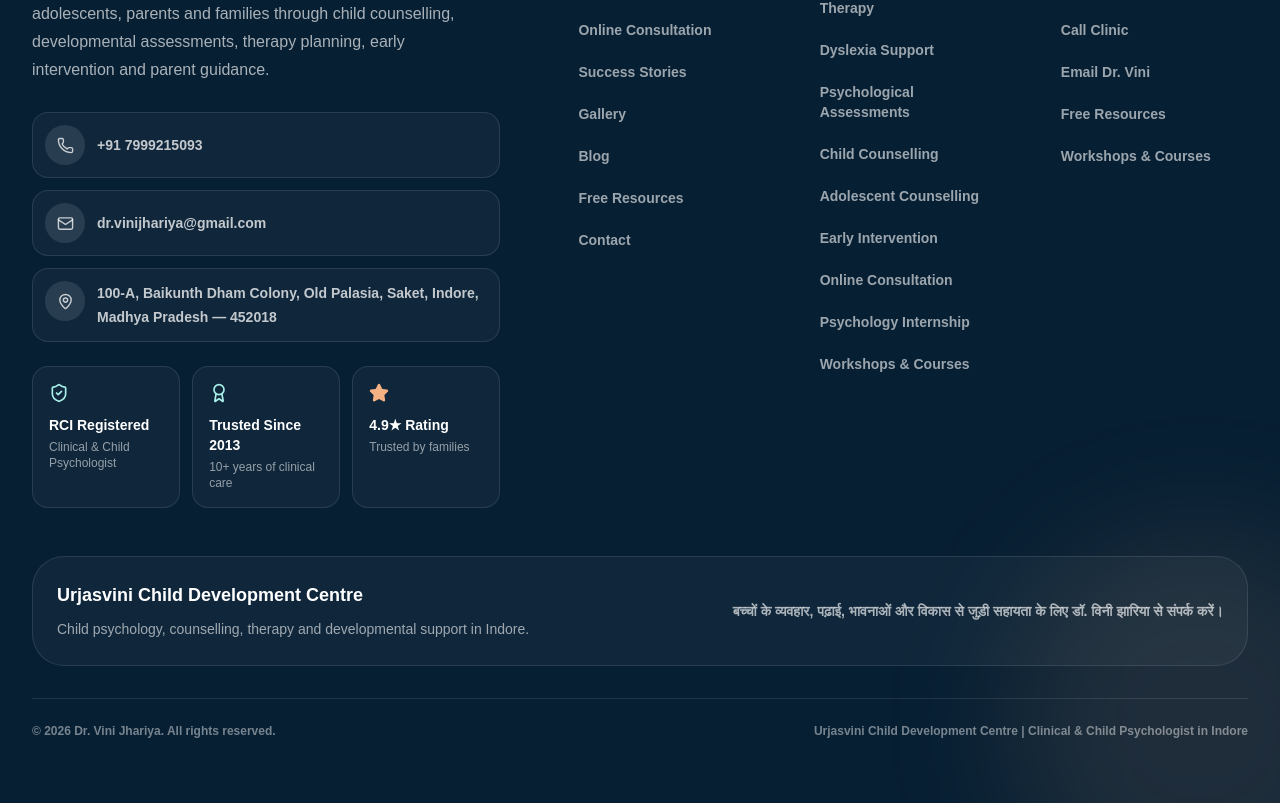
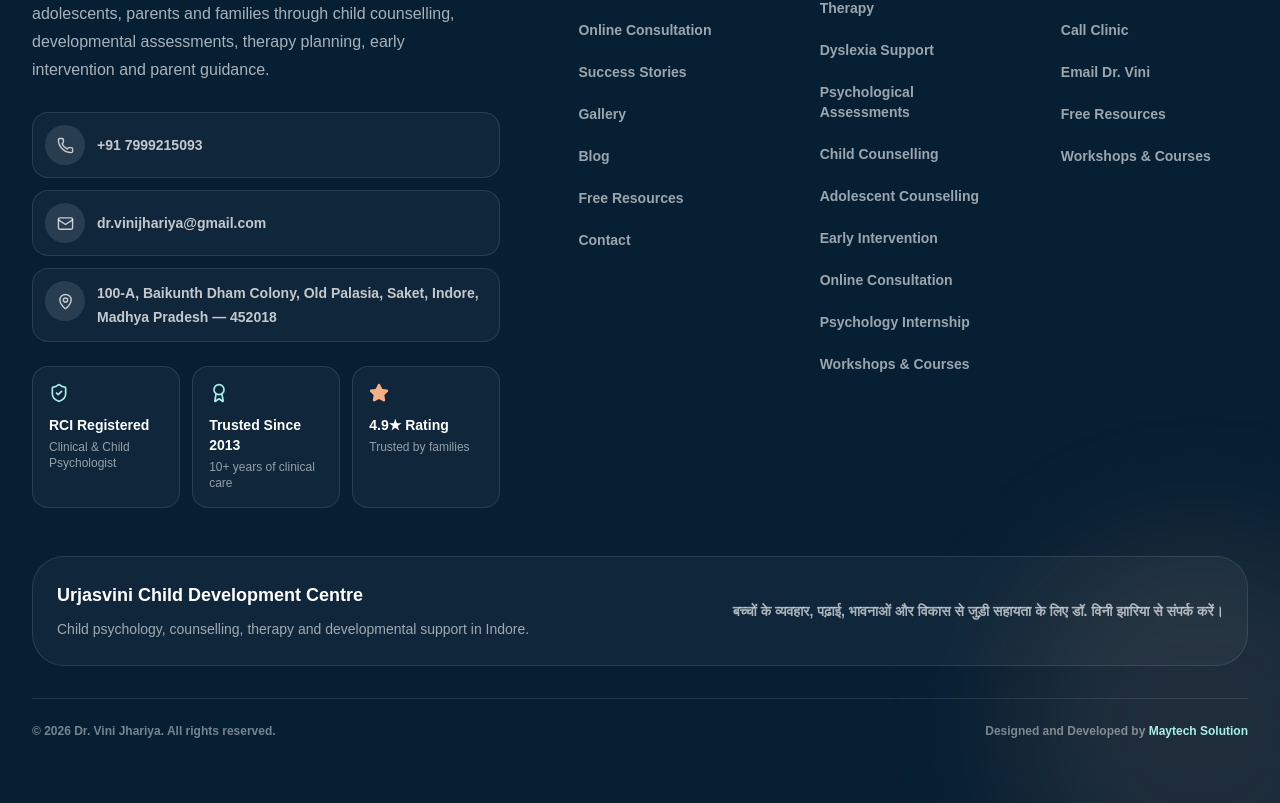
Before and after one commit to mayankjaat-45/Vini_Clinic_Web, a Next.js app in the folder client/: page /admin/login in a window 1280 px wide. Shown: the part 1407-2210 px from the top of the page. Built offline with nearby package versions, Linux system fonts and the light colour scheme; no server answers.

Commit message:
Add Maytech in footer

```diff
--- a/client/src/components/layout/Footer.jsx
+++ b/client/src/components/layout/Footer.jsx
@@ -291,9 +291,17 @@
         <div className="mt-8 border-t border-white/10 pt-6">
           <div className="flex flex-col gap-3 text-center text-xs font-semibold text-white/45 sm:flex-row sm:items-center sm:justify-between sm:text-left">
             <p>© 2026 Dr. Vini Jhariya. All rights reserved.</p>
+
             <p>
-              Urjasvini Child Development Centre | Clinical & Child Psychologist
-              in Indore
+              Designed and Developed by{" "}
+              <a
+                href="https://maytech-solutions.vercel.app/"
+                target="_blank"
+                rel="noopener noreferrer"
+                className="font-black text-[#A8F0E9] transition hover:text-white"
+              >
+                Maytech Solution
+              </a>
             </p>
           </div>
         </div>
```
